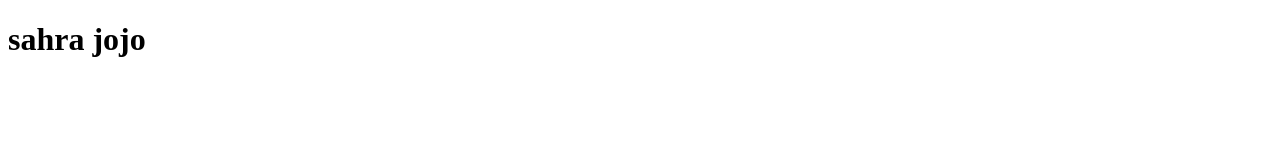
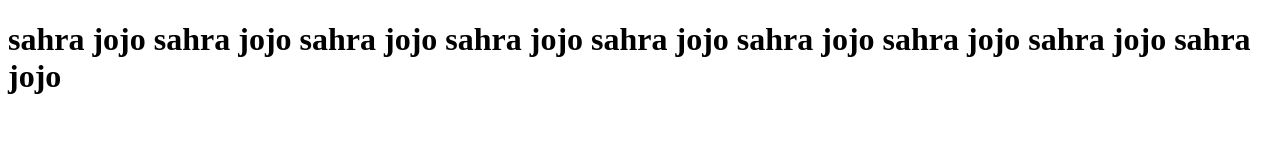
Before and after one commit to sahra-dev/review-github, a plain HTML site: page index.html in a window 1280 px wide. Drawn offline with Linux system fonts and the light colour scheme.

Commit message:
third edition

```diff
--- a/index.html
+++ b/index.html
@@ -9,6 +9,14 @@
 <body>
     <h1>
         sahra jojo
+        sahra jojo
+        sahra jojo
+        sahra jojo
+        sahra jojo
+        sahra jojo
+        sahra jojo
+        sahra jojo
+        sahra jojo
     </h1>
 </body>
 </html>
```
